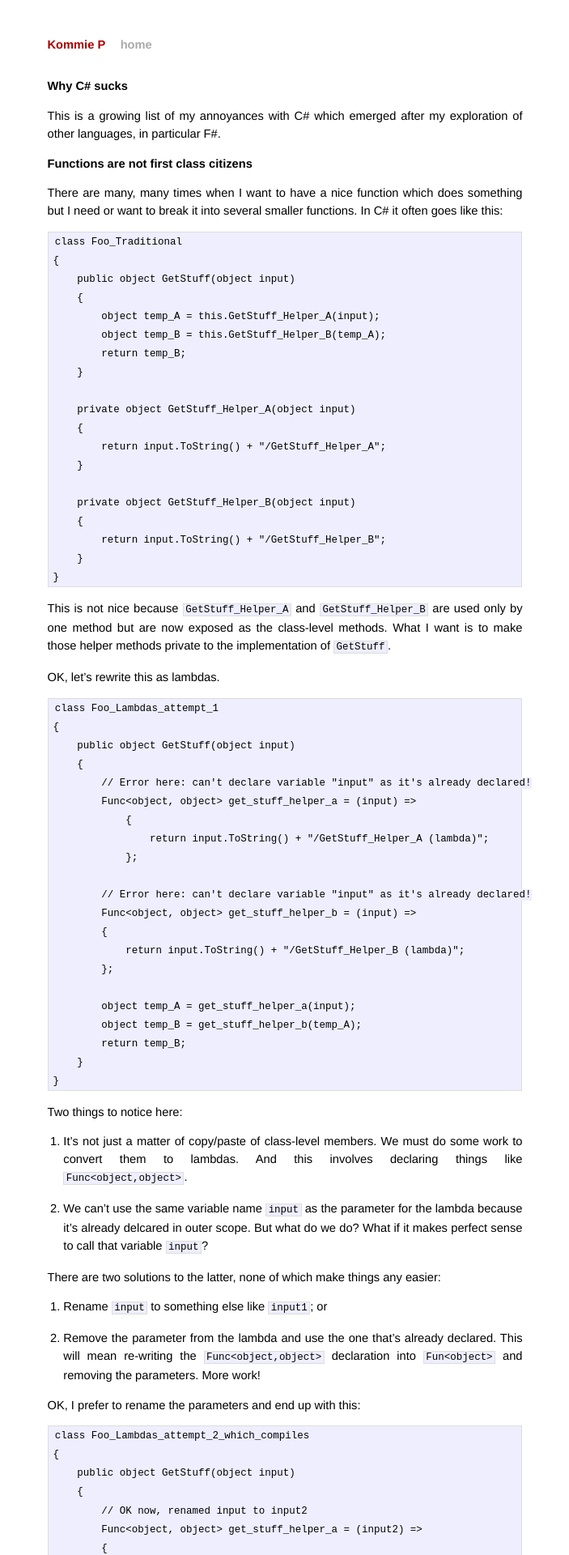
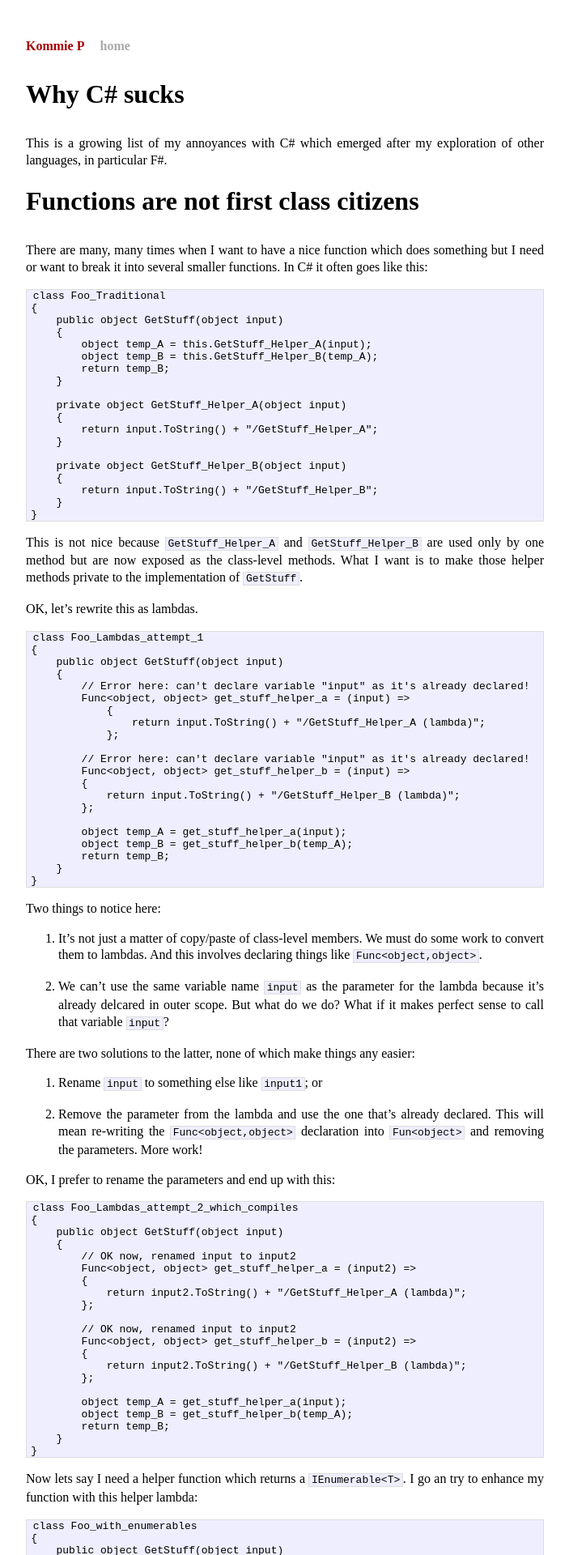
Before and after one commit to ppanyukov/ppanyukov.github.com, a Jekyll site: the page built from _posts/2011-07-14-why-C#-sucks.md, in a window 1280 px wide. Shown: the top 1920 px of the page at 81% size, without its empty margins (288-991 px from the left). Built offline with Jekyll 4.4.1, drawn with Linux system fonts in a browser that asks for light colours; Markdown is read by kramdown in place of the engine named in the settings.

Commit message:
Simplify the CSS for the blog.
Don't wank about with the font sizes etc. Leave as much as possible
to the browser to decide what's best.

```diff
--- a/css/screen.css
+++ b/css/screen.css
@@ -4,34 +4,9 @@
 /*
 /*****************************************************************************/
 
-/* Global Reset */
-
-* {
-  margin: 0;
-  padding: 0;
-}
-
-html, body {
-  height: 100%;
-}
-
-body {
-  background-color: white;
-  font: 13.34px helvetica, arial, clean, sans-serif;
-  *font-size: small;
-  text-align: center;
-}
-
-h1, h2, h3, h4, h5, h6 {
-  font-size: 100%;
-}
-
+/* Extra margin at the bottom for H1 titles */
 h1 {
   margin-bottom: 1em;
-}
-
-p {
-  margin: 1em 0;
 }
 
 a {
@@ -57,10 +32,13 @@ table {
 /*
 /*****************************************************************************/
 
+/* List of posts */
 ul.posts {
   list-style-type: none;
   margin-bottom: 2em;
+  padding-left: 0em;
 }
+
 
 ul.posts li {
   line-height: 1.75em;
@@ -79,11 +57,13 @@ ul.posts {
 /*****************************************************************************/
 
 .site {
-  font-size: 110%;
   text-align: justify;
   width: 40em;
   margin: 3em auto 2em auto;
-  line-height: 1.5em;
+}
+
+  .site p {
+    line-height: 1.3em;
   }
 
 .title {
@@ -160,15 +140,9 @@ ul.posts {
     padding: 0 .4em;
   }
 
-  #post ul,
-  #post ol {
-    margin-left: 1.35em;
-  }
-
   #post code {
     border: 1px solid #ddd;
     background-color: #eef;
-    font-size: 85%;
     padding: 0 .2em;
   }
 
```
Lines whose indentation alone changed are shown as unchanged.
